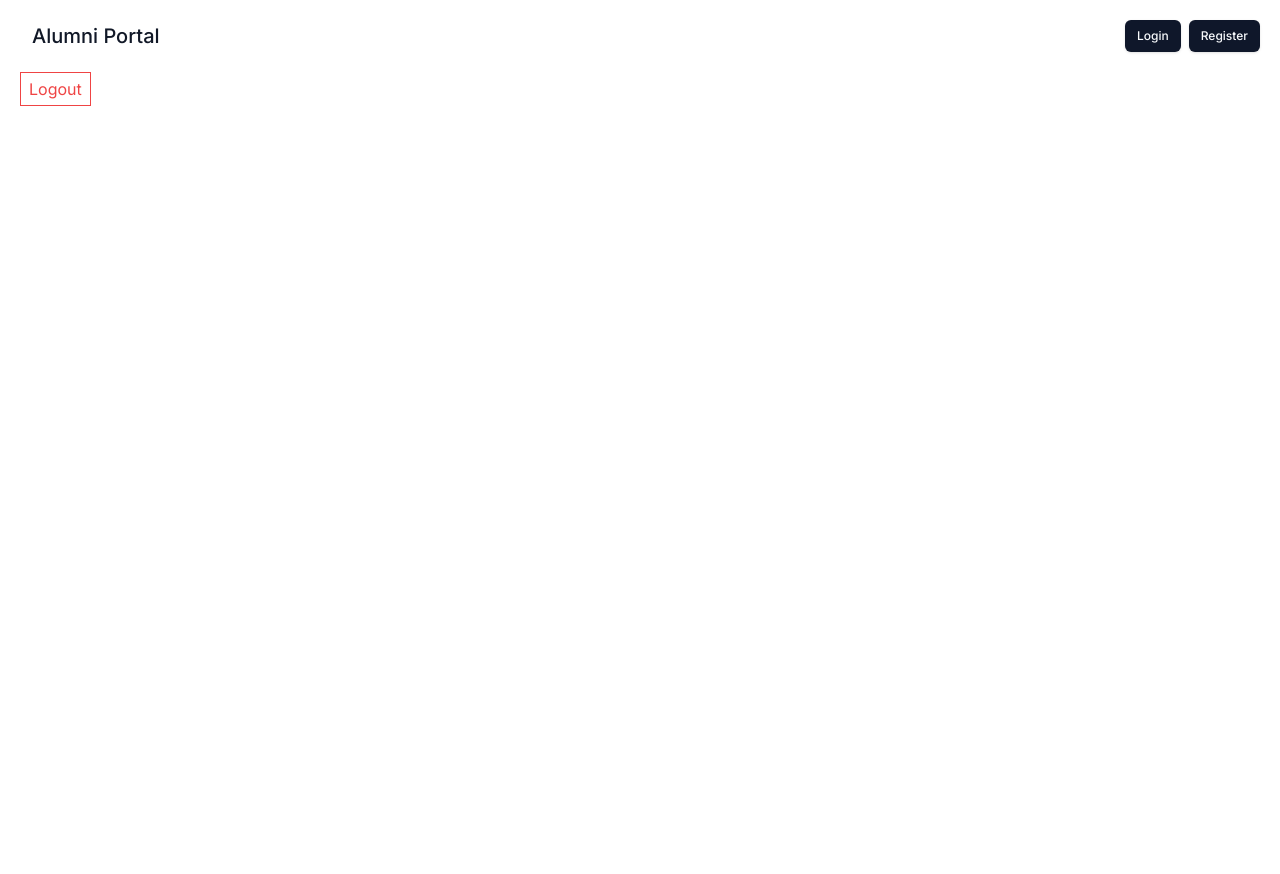
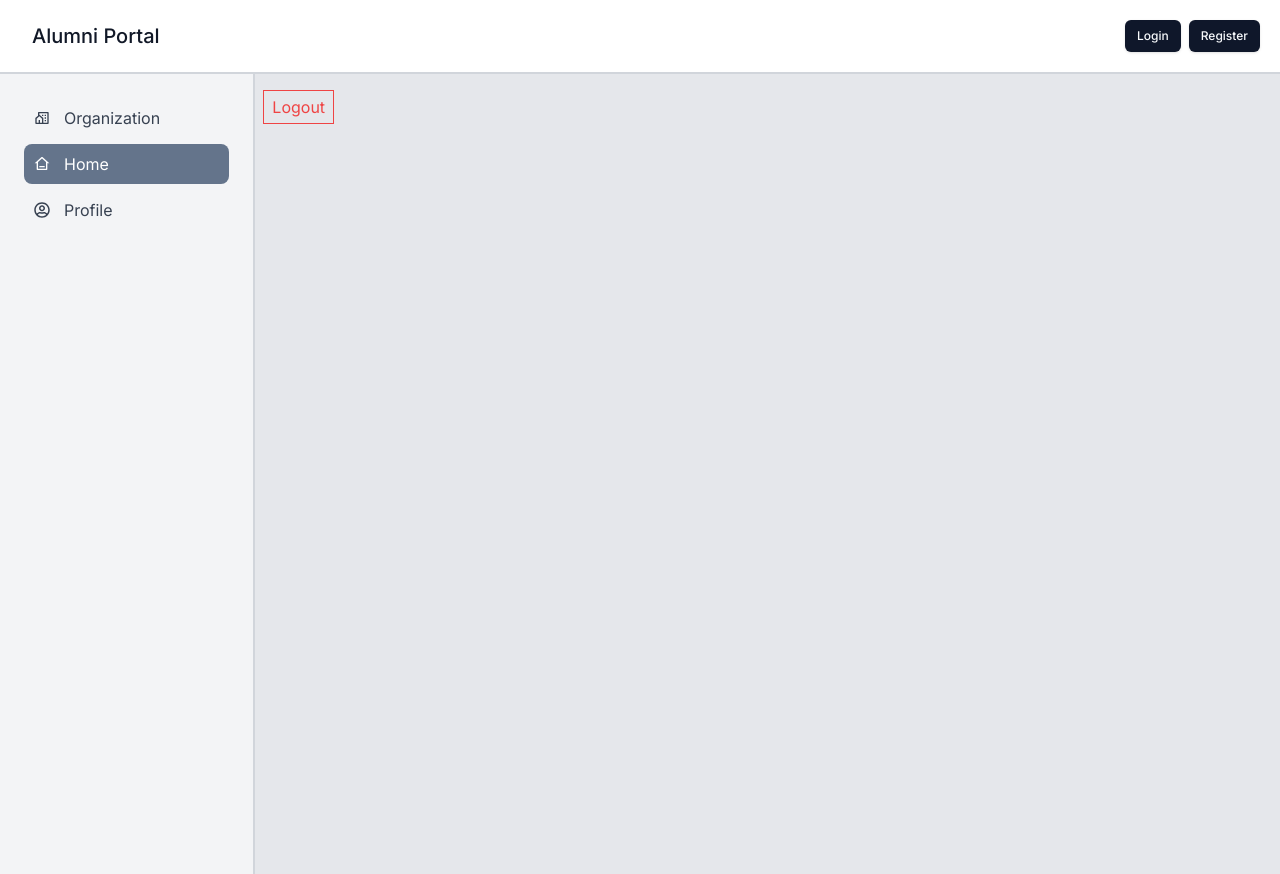
Before and after one commit to maanasb01/Alumni-Portal, a Next.js app: page /home in a window 1280 px wide. Before the commit the page ends 800 px from the top, so only its background shows below. Built offline with nearby package versions, Linux system fonts and the light colour scheme; no server answers.

Commit message:
Implemented Sidebar. Made Structural changes in app Layout

```diff
--- a/app/layout.tsx
+++ b/app/layout.tsx
@@ -2,6 +2,7 @@ import type { Metadata } from "next";
 import { Inter } from "next/font/google";
 import "./globals.css";
 import { AppBar } from "@/components/app-bar";
+import { SideBar } from "@/components/sidebar";
 
 const inter = Inter({ subsets: ["latin"] });
 
@@ -17,10 +18,16 @@ export default function RootLayout({
 }>) {
   return (
     <html lang="en">
-      <body className={inter.className}>
+      <body className={`${inter.className} overflow-hidden`}>
         <AppBar />
-        <div className="px-5">{children}</div>
-        </body>
+
+        <div className="flex flex-col lg:flex-row">
+          <div className="w-1/4 h-screen overflow-hidden"> {/* Keep overflow-hidden here */}
+            <SideBar />
+          </div>
+          <div className=" pb-32 px-2 pt-4 w-full h-screen overflow-y-auto bg-gray-200">{children}</div> {/* This div now has normal auto overflow */}
+        </div>
+      </body>
     </html>
   );
 }
--- a/app/join-organization/page.tsx
+++ b/app/organization/page.tsx
@@ -4,7 +4,9 @@ export default function JoinOrg(){
 
     return(
         <>
-        <JoinOrgForm />
+        <div className="bg-gray-200">
+            <JoinOrgForm />
+        </div>
         </>
     )
 }
--- a/components/app-bar.tsx
+++ b/components/app-bar.tsx
@@ -6,7 +6,7 @@ export async function AppBar() {
   const session = await auth();
   return (
     <>
-      <header className="text-gray-600 body-font">
+      <header className="text-gray-600 border-b-2 border-b-gray-300 body-font">
         <div className="container mx-auto flex flex-wrap p-5 flex-col md:flex-row items-center">
           <Link
             className="flex title-font font-medium items-center text-gray-900 mb-4 md:mb-0"
--- /dev/null
+++ b/components/sidebar.tsx
@@ -0,0 +1,125 @@
+"use client";
+
+import clsx from "clsx";
+import Link from "next/link";
+import React, { useState } from "react";
+import { useEffect, useRef } from "react";
+import { RxHamburgerMenu } from "react-icons/rx";
+import { usePathname } from "next/navigation";
+import { sidebarLinks } from "@/config/sidebarLinks";
+
+export const SideBar = () => {
+  const [isOpen, setIsOpen] = useState(false);
+  const [isLargeScreen, setIsLargeScreen] = useState(false);
+  const pathname = usePathname();
+
+  const sidebarRef = useRef<HTMLDivElement>(null);
+
+  // State Changes on Resizing
+  useEffect(() => {
+    const handleResize = () => {
+      if (window.innerWidth >= 1024) {
+        setIsLargeScreen(true);
+      }
+    };
+
+    // Initial check
+    handleResize();
+
+    window.addEventListener("resize", handleResize);
+
+    return () => {
+      window.removeEventListener("resize", handleResize);
+    };
+  }, []);
+
+// To Make sure in small screens, sidebar gets closed when touched anywhere else
+  useEffect(() => {
+    function handleClickOutside(event: MouseEvent) {
+      if (
+        sidebarRef.current &&
+        !sidebarRef.current.contains(event.target as Node)
+      ) {
+        setIsOpen(false);
+      }
+    }
+
+    // Bind the event listener
+    document.addEventListener("mousedown", handleClickOutside);
+    return () => {
+      // Unbind the event listener on clean up
+      document.removeEventListener("mousedown", handleClickOutside);
+    };
+  }, [sidebarRef]);
+
+  const toggleSidebar = () => {
+    setIsOpen(!isOpen);
+    setIsLargeScreen(window.innerWidth > 1024);
+  };
+
+  return (
+    <>
+      {/* Navigation Toggle Button - Hide on Large Screens */}
+      <button
+        type="button"
+        className={`text-gray-500 hover:text-gray-600 lg:hidden absolute top-1 left-1`}
+        onClick={toggleSidebar}
+        aria-label="Toggle navigation"
+      >
+        <RxHamburgerMenu size={26} />
+      </button>
+      {/* End Navigation Toggle Button */}
+
+      {/* Sidebar - Use Overlay on Small Screens */}
+      <div
+        ref={sidebarRef}
+        className={clsx(
+          isOpen && !isLargeScreen ? "translate-x-0" : "-translate-x-full",
+          "transition-transform duration-300 transform fixed top-0 start-0 bottom-0 z-50 w-64 bg-gray-100  border-r-2 border-gray-300 pt-7 pb-10 overflow-y-auto lg:static lg:translate-x-0  lg:pt-0 lg:pb-0 lg:overflow-y-auto lg:w-full lg:h-full lg:block "
+        )}
+      >
+        {!isLargeScreen && (
+          <div className="px-6">
+            <Link
+              href="/"
+              className="text-xl font-semibold dark:text-white"
+              aria-label="Brand"
+            >
+              Alumni Portal
+            </Link>
+          </div>
+        )}
+
+        {/* Navigation Items */}
+        <nav className="p-6 w-full flex flex-col">
+          <ul className="space-y-1.5">
+            {sidebarLinks.map((link) => {
+              const LinkIcon = link.icon;
+              return (
+                <li key={link.name+link.href}>
+                  <Link
+                    href={link.href}
+                    className={clsx(
+                      "flex items-center gap-x-3.5 py-2 px-2.5  text-gray-700 rounded-lg  hover:text-white dark:bg-neutral-700 dark:text-white",
+                      {
+                        "bg-slate-500 text-white hover:bg-slate-500":
+                          pathname === link.href,
+                          "  hover:bg-slate-400":
+                          pathname !== link.href,
+                      }
+                    )}
+                  >
+                    <LinkIcon />
+                    {link.name}
+                  </Link>
+                </li>
+              );
+            })}
+          </ul>
+        </nav>
+        {/* End Navigation Items */}
+      </div>
+      {/* End Sidebar */}
+    </>
+  );
+};
--- /dev/null
+++ b/config/sidebarLinks.ts
@@ -0,0 +1,21 @@
+import { RiCommunityLine } from "react-icons/ri";
+import { RiHome3Line } from "react-icons/ri";
+import { FaRegUserCircle } from "react-icons/fa";
+
+export const sidebarLinks = [
+  {
+    name: "Organization",
+    icon: RiCommunityLine,
+    href: "/organization",
+  },
+  {
+    name: "Home",
+    icon: RiHome3Line,
+    href: "/home",
+  },
+  {
+    name: "Profile",
+    icon: FaRegUserCircle,
+    href: "/profile",
+  },
+];
```
